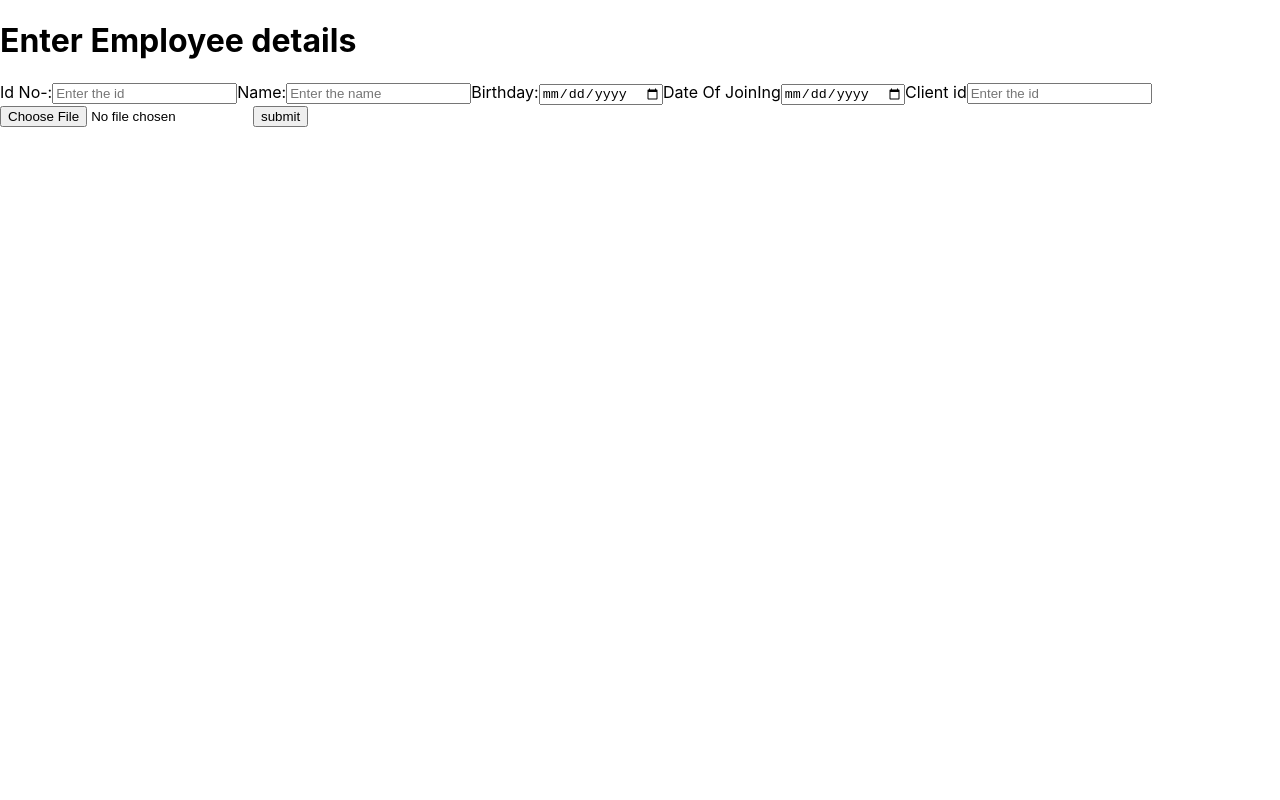
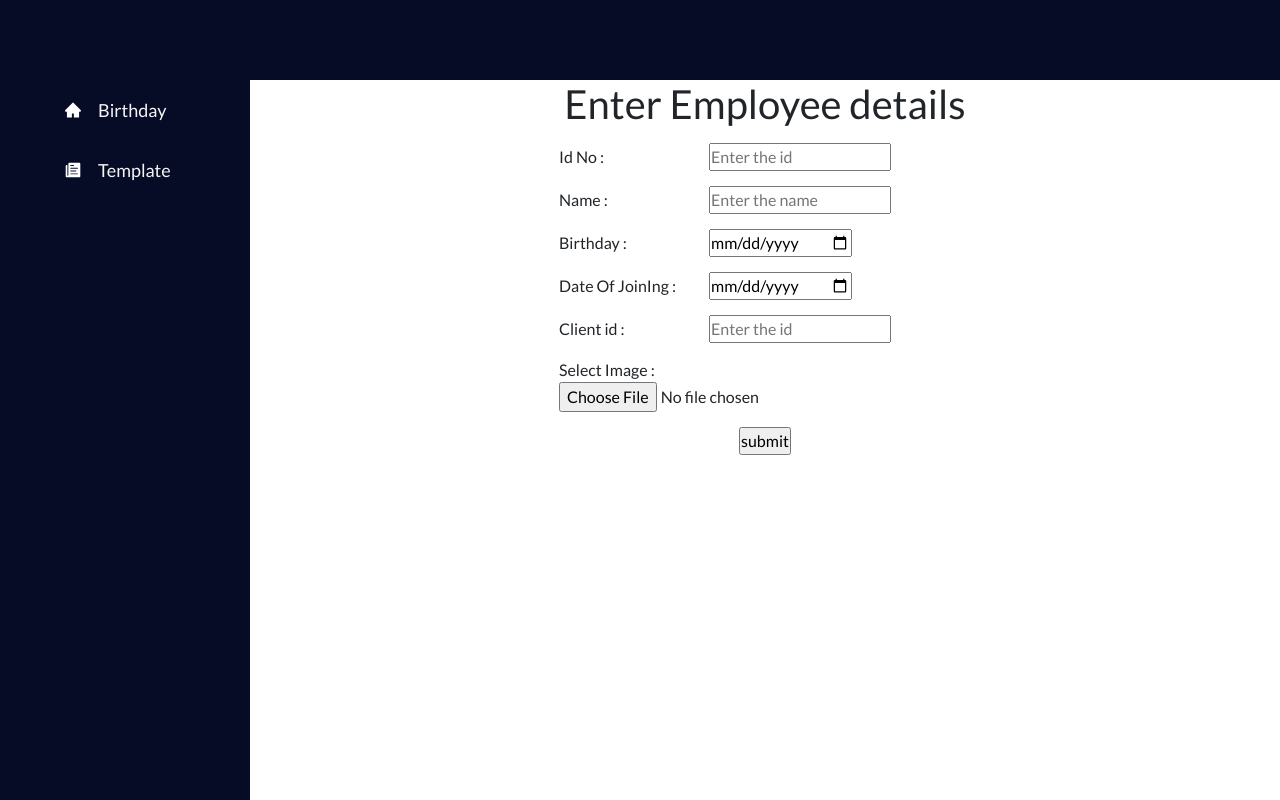
Before and after one commit to DIPSUBHA11/CompanyBirthdayReact, a React (Create React App) app: page / in a window 1280 px wide. Built offline with nearby package versions, Linux system fonts and the light colour scheme.

Commit message:
added to files

```diff
--- a/package.json
+++ b/package.json
@@ -3,11 +3,17 @@
   "version": "0.1.0",
   "private": true,
   "dependencies": {
+    "@emotion/react": "^11.9.0",
+    "@emotion/styled": "^11.8.1",
+    "@mui/material": "^5.8.1",
     "@testing-library/jest-dom": "^5.16.4",
     "@testing-library/react": "^13.1.1",
     "@testing-library/user-event": "^13.5.0",
+    "bootstrap": "^5.1.3",
     "react": "^18.0.0",
     "react-dom": "^18.0.0",
+    "react-icons": "^4.3.1",
+    "react-router-dom": "^6.3.0",
     "react-scripts": "5.0.1",
     "web-vitals": "^2.1.4"
   },
--- a/src/App.css
+++ b/src/App.css
@@ -1,38 +1,45 @@
-.App {
+@import url('https://fonts.googleapis.com/css2?family=Lato&display=swap');
+
+* {
+  box-sizing: border-box;
+  margin: 0;
+  padding: 0;
+  font-family: 'Lato', sans-serif;
+}
+
+.Birthday,
+.Template {
+  display: flex;
+  height: 90vh;
+  align-items: center;
+  justify-content: center;
+  font-size: 3rem;
+}
+
+.birthday_form {
+  width: 40%;
+  margin: 0 auto;
+}
+
+.global_section {
+  width: calc(100% - 250px);
+  margin-left: auto;
+}
+
+.field div {
+  margin-top: 15px;
+}
+
+label {
+  width: 150px;
+  display: inline-block;
+}
+
+.submitButton {
   text-align: center;
 }
 
-.App-logo {
-  height: 40vmin;
-  pointer-events: none;
+.template_form {
+  width: 40%;
+  margin: 0 auto;
 }
-
-@media (prefers-reduced-motion: no-preference) {
-  .App-logo {
-    animation: App-logo-spin infinite 20s linear;
-  }
-}
-
-.App-header {
-  background-color: #282c34;
-  min-height: 100vh;
-  display: flex;
-  flex-direction: column;
-  align-items: center;
-  justify-content: center;
-  font-size: calc(10px + 2vmin);
-  color: white;
-}
-
-.App-link {
-  color: #61dafb;
-}
-
-@keyframes App-logo-spin {
-  from {
-    transform: rotate(0deg);
-  }
-  to {
-    transform: rotate(360deg);
-  }
-}
--- a/src/App.js
+++ b/src/App.js
@@ -1,10 +1,21 @@
 import React from 'react';
 import BirthDayForm from './component/birthdayComponent.jsx'
-
+import TemplateForm from './component/templateComponent.jsx'
+import './App.css';
+import Navbar from './component/Navbar.js';
+import { BrowserRouter as Router, Routes, Route } from 'react-router-dom';
 function App() {
     return (
-        <div >
-        <BirthDayForm / >
+        <div>
+            <Router>
+                <Navbar />
+                <div className='global_section'>
+                <Routes>
+                    <Route path='/' exact element={<BirthDayForm/>} />
+                    <Route path='/template' element={<TemplateForm/>} />
+                </Routes>
+                </div>
+            </Router>
         </div>
     );
 }
--- /dev/null
+++ b/src/component/Navbar.css
@@ -0,0 +1,72 @@
+.navbar {
+    background-color: #060b26;
+    height: 80px;
+    display: flex;
+    justify-content: start;
+    align-items: center;
+  }
+
+  .menu-bars {
+    margin-left: 2rem;
+    font-size: 2rem;
+    background: none;
+  }
+
+  .nav-menu {
+    background-color: #060b26;
+    width: 250px;
+    height: 100vh;
+    display: flex;
+    justify-content: center;
+    position: fixed;
+    top: 0;
+    left: -100%;
+    transition: 850ms;
+  }
+
+  .nav-menu.active {
+    left: 0;
+    transition: 350ms;
+  }
+
+  .nav-text {
+    display: flex;
+    justify-content: start;
+    align-items: center;
+    padding: 8px 0px 8px 16px;
+    list-style: none;
+    height: 60px;
+  }
+
+  .nav-text a {
+    text-decoration: none;
+    color: #f5f5f5;
+    font-size: 18px;
+    width: 95%;
+    height: 100%;
+    display: flex;
+    align-items: center;
+    padding: 0 16px;
+    border-radius: 4px;
+  }
+
+  .nav-text a:hover {
+    background-color: #1a83ff;
+  }
+
+  .nav-menu-items {
+    width: 100%;
+  }
+
+  .navbar-toggle {
+    background-color: #060b26;
+    width: 100%;
+    height: 80px;
+    display: flex;
+    justify-content: start;
+    align-items: center;
+  }
+
+  span {
+    margin-left: 16px;
+  }
--- /dev/null
+++ b/src/component/Navbar.js
@@ -0,0 +1,46 @@
+import React, { useState } from 'react';
+import * as FaIcons from 'react-icons/fa';
+import * as AiIcons from 'react-icons/ai';
+import { Link } from 'react-router-dom';
+import { SidebarData } from './SidebarData';
+import './Navbar.css';
+import { IconContext } from 'react-icons';
+
+function Navbar() {
+  const [sidebar, setSidebar] = useState(true);
+
+  const showSidebar = () => setSidebar(!sidebar);
+
+  return (
+    <>
+      <IconContext.Provider value={{ color: '#fff' }}>
+        <div className='navbar'>
+          {/* <Link to='#' className='menu-bars'>
+            {/* <FaIcons.FaBars onClick={showSidebar} /> */}
+          {/* </Link> */}
+        </div>
+        <nav className='nav-menu active'>
+          <ul className='nav-menu-items' onClick={showSidebar}>
+            <li className='navbar-toggle'>
+              {/* <Link to='#' className='menu-bars'>
+                <AiIcons.AiOutlineClose />
+              </Link> */}
+            </li>
+            {SidebarData.map((item, index) => {
+              return (
+                <li key={index} className={item.cName}>
+                  <Link to={item.path}>
+                    {item.icon}
+                    <span>{item.title}</span>
+                  </Link>
+                </li>
+              );
+            })}
+          </ul>
+        </nav>
+      </IconContext.Provider>
+    </>
+  );
+}
+
+export default Navbar;
--- /dev/null
+++ b/src/component/SidebarData.js
@@ -0,0 +1,19 @@
+import React from 'react';
+import * as FaIcons from 'react-icons/fa';
+import * as AiIcons from 'react-icons/ai';
+import * as IoIcons from 'react-icons/io';
+
+export const SidebarData = [
+  {
+    title: 'Birthday',
+    path: '/',
+    icon: <AiIcons.AiFillHome />,
+    cName: 'nav-text'
+  },
+  {
+    title: 'Template',
+    path: '/template',
+    icon: <IoIcons.IoIosPaper />,
+    cName: 'nav-text'
+  }
+];
--- a/src/component/birthdayComponent.jsx
+++ b/src/component/birthdayComponent.jsx
@@ -35,26 +35,41 @@ const BirthDayForm = () => {
     }
     return (
         <>
+            <div className='birthday_form'>
+                <form method="post" onSubmit={handleSubmit} encType="multipart/form-data">
+                    <h1 className='text-center'>Enter Employee details</h1>
+                    <div className="field">
                         <div>
-                <form method="post" onSubmit={handleSubmit} encType="multipart/form-data">
-                    <h1>Enter Employee details</h1>
-                    <div className="field">
-                        <label>Id No-:</label>
+                            <label>Id No :</label>
                             <input type="text" id="id_name" name="employeeid" autoComplete="off" placeholder="Enter the id" value={employeeDetails.employeeid} onChange={handleinput} />
-                        <small></small>
-                        <label>Name:</label>
+                        </div>
+                        {/* <small></small> */}
+                        <div>
+                            <label>Name :</label>
                             <input type="text" id="fname" name="employeename" autoComplete="off" placeholder="Enter the name" value={employeeDetails.employeename} onChange={handleinput} />
-                        <small></small>
-                        <label>Birthday:</label>
+                        </div>
+                        {/* <small></small> */}
+                        <div>
+                            <label>Birthday :</label>
                             <input type="date" id="birthday" name="employeeBirthday" value={employeeDetails.employeeBirthday} onChange={handleinput}></input>
-                        <label>Date Of JoinIng</label>
+                        </div>
+                        <div>
+                            <label>Date Of JoinIng :</label>
                             <input type="date" id="dateofjoining" name="dateofjoining" value={employeeDetails.dateofjoining} onChange={handleinput}></input>
-                        <label>Client id</label>
+                        </div>
+                        <div>
+                            <label>Client id :</label>
                             <input type="text" id="clientid" name="clientid" autoComplete="off" placeholder="Enter the id" value={employeeDetails.clientid} onChange={handleinput} />
-                        <small></small>
                         </div>
+                        {/* <small></small> */}
+                        <div>
+                            <label>Select Image :</label>
                             <input ref={fileInputRef} type="file" name="filename" accept="image/x-png, image/gif, image/jpeg" value={employeeDetails.filename} onChange={handleinput} />
+                        </div>
+                        <div className='submitButton'>
                             <input type="submit" value="submit" />
+                        </div>
+                    </div>
                 </form>
             </div>
         </>
--- a/src/component/templateComponent.jsx
+++ b/src/component/templateComponent.jsx
@@ -1,14 +1,14 @@
 import React, { useRef, useState } from 'react'
-const defaultTemplateState={
-    templateId:"",
-    templatename:""
+const defaultTemplateState = {
+    templateId: "",
+    templatename: ""
 
 }
 const TemplateForm = () => {
-    const[templateDetails,settemplateDetails]= useState(defaultTemplateState)
-    const tempalteforegroundfileInputRef= useRef();
-    const tempaltebackgroundfileInputRef= useRef();
-    const tempalteplaceholderfileInputRef=useRef();
+    const [templateDetails, settemplateDetails] = useState(defaultTemplateState)
+    const tempalteforegroundfileInputRef = useRef();
+    const tempaltebackgroundfileInputRef = useRef();
+    const tempalteplaceholderfileInputRef = useRef();
     const handletemplateinput = (e) => {
         const name = e.target.name;
         const value = e.target.value;
@@ -18,7 +18,7 @@ const TemplateForm = () => {
         e.preventDefault()
         const data = new FormData();
         data.append('foregroundImage', tempalteforegroundfileInputRef.current.files[0])
-        data.append('backgroungImage',tempaltebackgroundfileInputRef.current.files[0])
+        data.append('backgroungImage', tempaltebackgroundfileInputRef.current.files[0])
         data.append('placeholderImage', tempalteplaceholderfileInputRef.current.files[0])
         data.append('id', templateDetails.templateId)
         await fetch('http://10.139.166.21:8208/templateData', {
@@ -31,16 +31,28 @@ const TemplateForm = () => {
     }
     return (
         <>
+            <div className='template_form'>
                 <form method="post" onSubmit={handleTemplateSubmit} encType="multipart/form-data">
-            <h2>Template</h2>
+                    <h2 className='text-center' >Template</h2>
+                    <div className="field">
+                        <div>
                             <label>Foreground Image</label>
                             <input ref={tempalteforegroundfileInputRef} type="file" name="templatename" accept="image/x-png, image/gif, image/jpeg" value={templateDetails.templatename} onChange={handletemplateinput} />
+                        </div>
+                        <div>
                             <label>Background Image</label>
                             <input ref={tempaltebackgroundfileInputRef} type="file" name="templatename" accept="image/x-png, image/gif, image/jpeg" value={templateDetails.templatename} onChange={handletemplateinput} />
+                        </div>
+                        <div>
                             <label>Placeholder Image</label>
                             <input ref={tempalteplaceholderfileInputRef} type="file" name="templatename" accept="image/x-png, image/gif, image/jpeg" value={templateDetails.templatename} onChange={handletemplateinput} />
+                        </div>
+                        <div className='submitButton'>
                             <input type="submit" value="submit" />
+                        </div>
+                    </div>
                 </form>
+            </div>
         </>
     )
 }
--- a/src/index.js
+++ b/src/index.js
@@ -3,11 +3,13 @@ import ReactDOM from 'react-dom/client';
 import './index.css';
 import App from './App';
 import reportWebVitals from './reportWebVitals';
+import '../node_modules/bootstrap/dist/css/bootstrap.min.css'
+
 
 const root = ReactDOM.createRoot(document.getElementById('root'));
 root.render(
   <React.StrictMode>
-    <App />
+      <App />
   </React.StrictMode>
 );
 
```
Also changed, not shown: 1 other file (tests, documents, lock files or other folders). Lines whose indentation alone changed are shown as unchanged.
